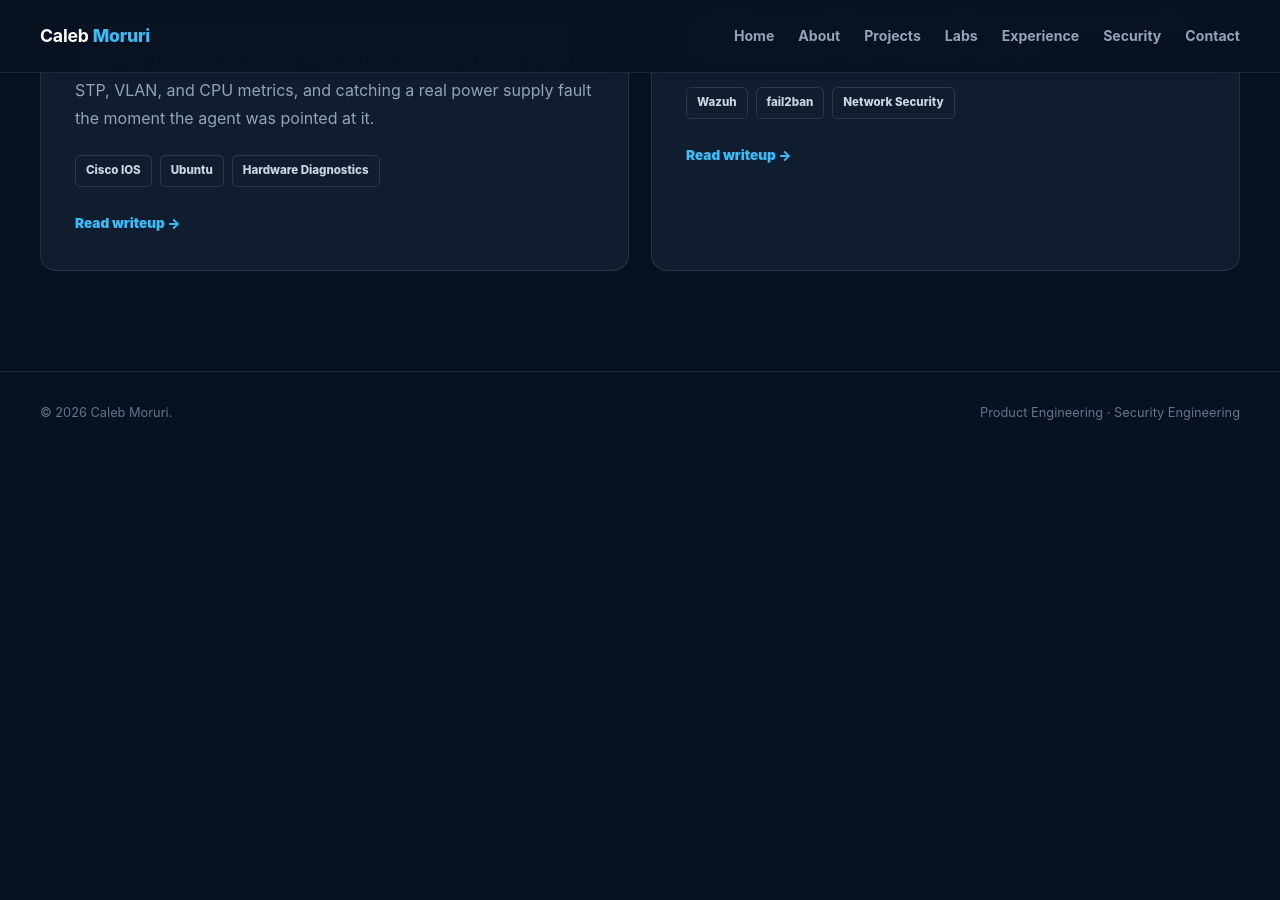
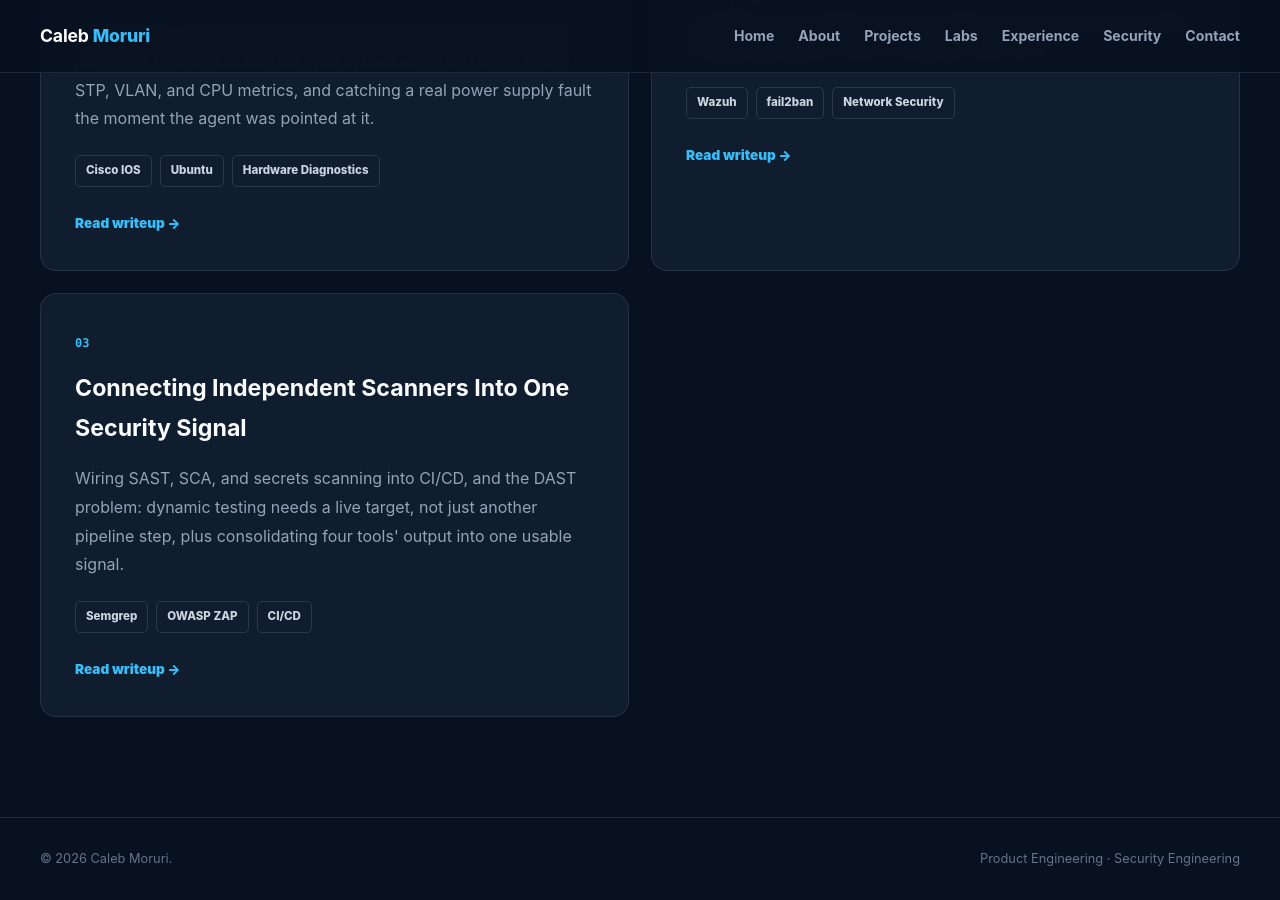
Before and after one commit to mogoaz/mogoaz.github.io, a Jekyll site: the page built from _pages/labs.md, in a window 1280 px wide and 900 px high, scrolled down 546 px. Built offline with Jekyll 4.4.1, drawn with Linux system fonts in a browser that asks for light colours; before the commit the page ends 1000 px from its top, so only the background shows below that.

Commit message:
Add files via upload

```diff
--- a/_pages/labs.md
+++ b/_pages/labs.md
@@ -101,6 +101,43 @@ permalink: /labs/
 
       </article>
 
+
+      <article class="portfolio-project">
+
+        <span class="portfolio-card-number">
+          03
+        </span>
+
+        <h3>
+          Connecting Independent Scanners Into One Security Signal
+        </h3>
+
+        <p>
+
+          Wiring SAST, SCA, and secrets scanning into CI/CD, and
+          the DAST problem: dynamic testing needs a live target,
+          not just another pipeline step, plus consolidating four
+          tools' output into one usable signal.
+
+        </p>
+
+        <div class="portfolio-tags">
+
+          <span class="portfolio-tag">Semgrep</span>
+          <span class="portfolio-tag">OWASP ZAP</span>
+          <span class="portfolio-tag">CI/CD</span>
+
+        </div>
+
+        <a
+          class="portfolio-project-link"
+          href="/labs/pipeline-scanner/"
+        >
+          Read writeup →
+        </a>
+
+      </article>
+
     </div>
 
   </div>
```
